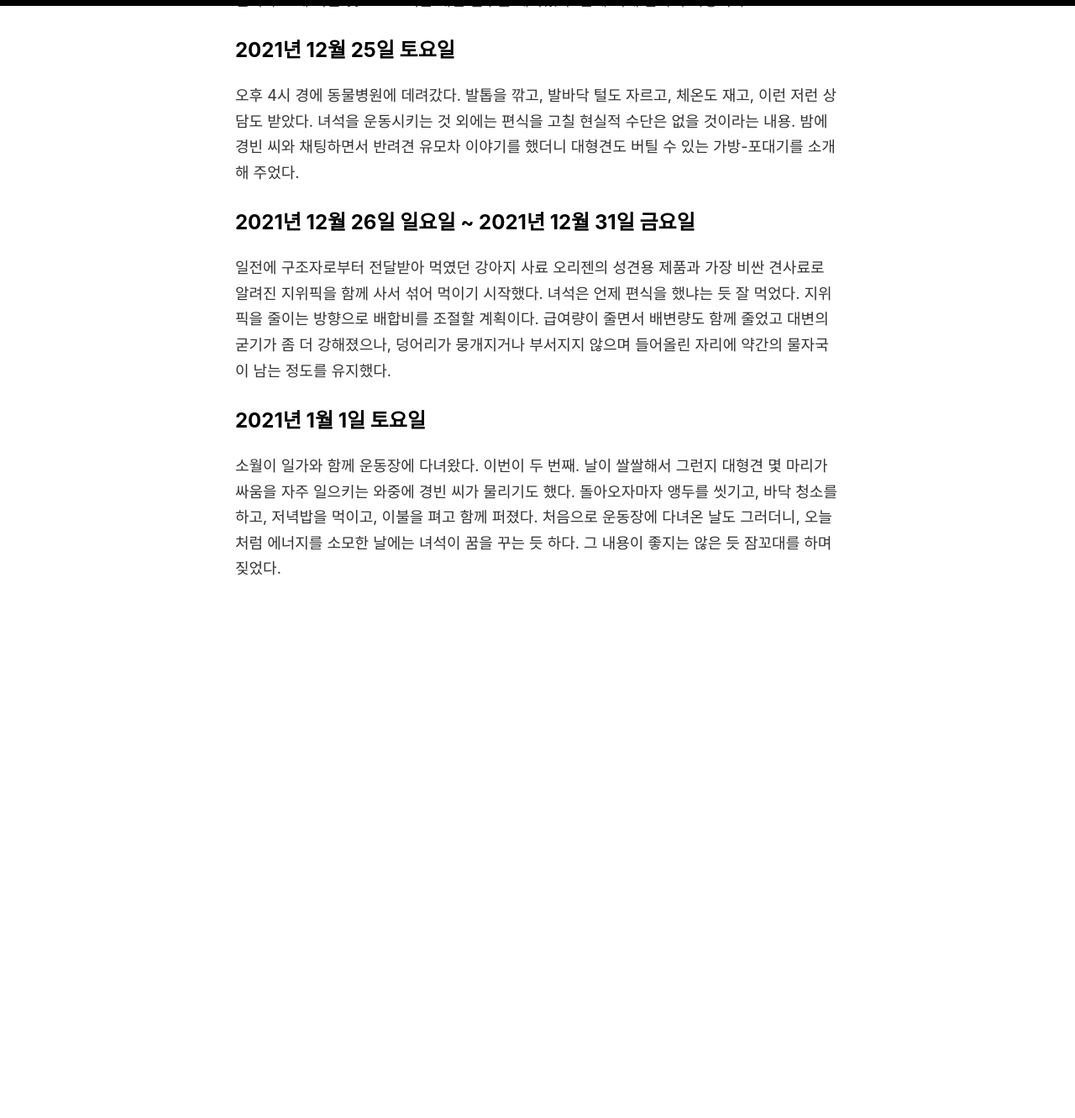
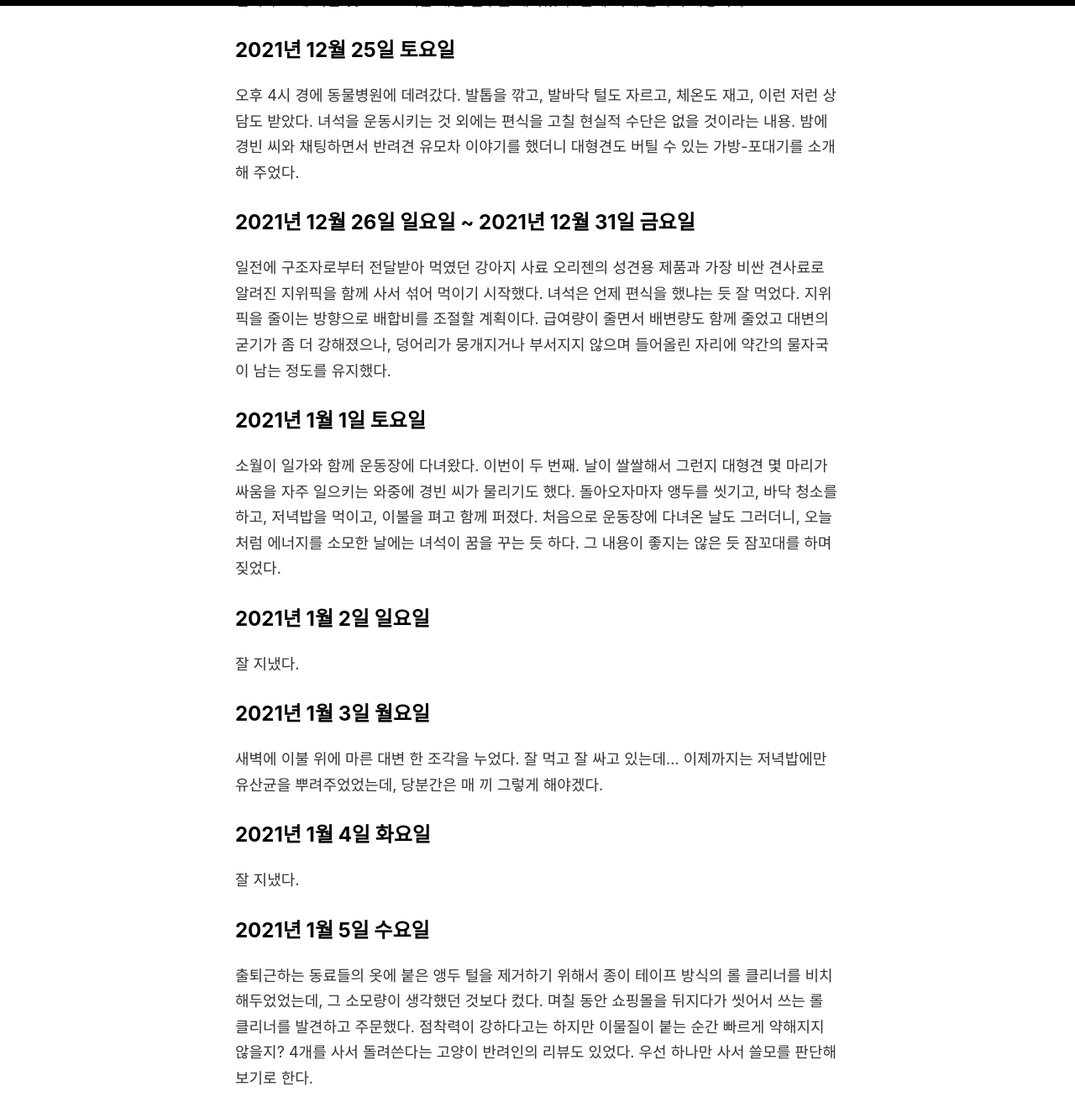
Before and after one commit to oxmhpark/www.exonomicon.net, a Jekyll site: the page built from _posts/2021-10-31-caring-note-of-aeng-doo.md, in a window 1280 px wide and 1400 px high, scrolled down 6930 px. Shown: the top 1331 px of the window at 84% size. Built offline with Jekyll 4.4.1, drawn with Linux system fonts in a browser that asks for light colours; comment, search, counter and statistics services are not loaded; before the commit the page ends 7723 px from its top, so only the background shows below that.

Commit message:
Update 2021-10-31-caring-note-of-aeng-doo.md

```diff
--- a/_posts/2021-10-31-caring-note-of-aeng-doo.md
+++ b/_posts/2021-10-31-caring-note-of-aeng-doo.md
@@ -153,3 +153,15 @@ published: true
 
 ## 2021년 1월 1일 토요일
 소월이 일가와 함께 운동장에 다녀왔다. 이번이 두 번째. 날이 쌀쌀해서 그런지 대형견 몇 마리가 싸움을 자주 일으키는 와중에 경빈 씨가 물리기도 했다. 돌아오자마자 앵두를 씻기고, 바닥 청소를 하고, 저녁밥을 먹이고, 이불을 펴고 함께 퍼졌다. 처음으로 운동장에 다녀온 날도 그러더니, 오늘처럼 에너지를 소모한 날에는 녀석이 꿈을 꾸는 듯 하다. 그 내용이 좋지는 않은 듯 잠꼬대를 하며 짖었다.
+
+## 2021년 1월 2일 일요일
+잘 지냈다.
+
+## 2021년 1월 3일 월요일
+새벽에 이불 위에 마른 대변 한 조각을 누었다. 잘 먹고 잘 싸고 있는데... 이제까지는 저녁밥에만 유산균을 뿌려주었었는데, 당분간은 매 끼 그렇게 해야겠다.
+
+## 2021년 1월 4일 화요일
+잘 지냈다.
+
+## 2021년 1월 5일 수요일
+출퇴근하는 동료들의 옷에 붙은 앵두 털을 제거하기 위해서 종이 테이프 방식의 롤 클리너를 비치해두었었는데, 그 소모량이 생각했던 것보다 컸다. 며칠 동안 쇼핑몰을 뒤지다가 씻어서 쓰는 롤 클리너를 발견하고 주문했다. 점착력이 강하다고는 하지만 이물질이 붙는 순간 빠르게 약해지지 않을지? 4개를 사서 돌려쓴다는 고양이 반려인의 리뷰도 있었다. 우선 하나만 사서 쓸모를 판단해보기로 한다.
```
